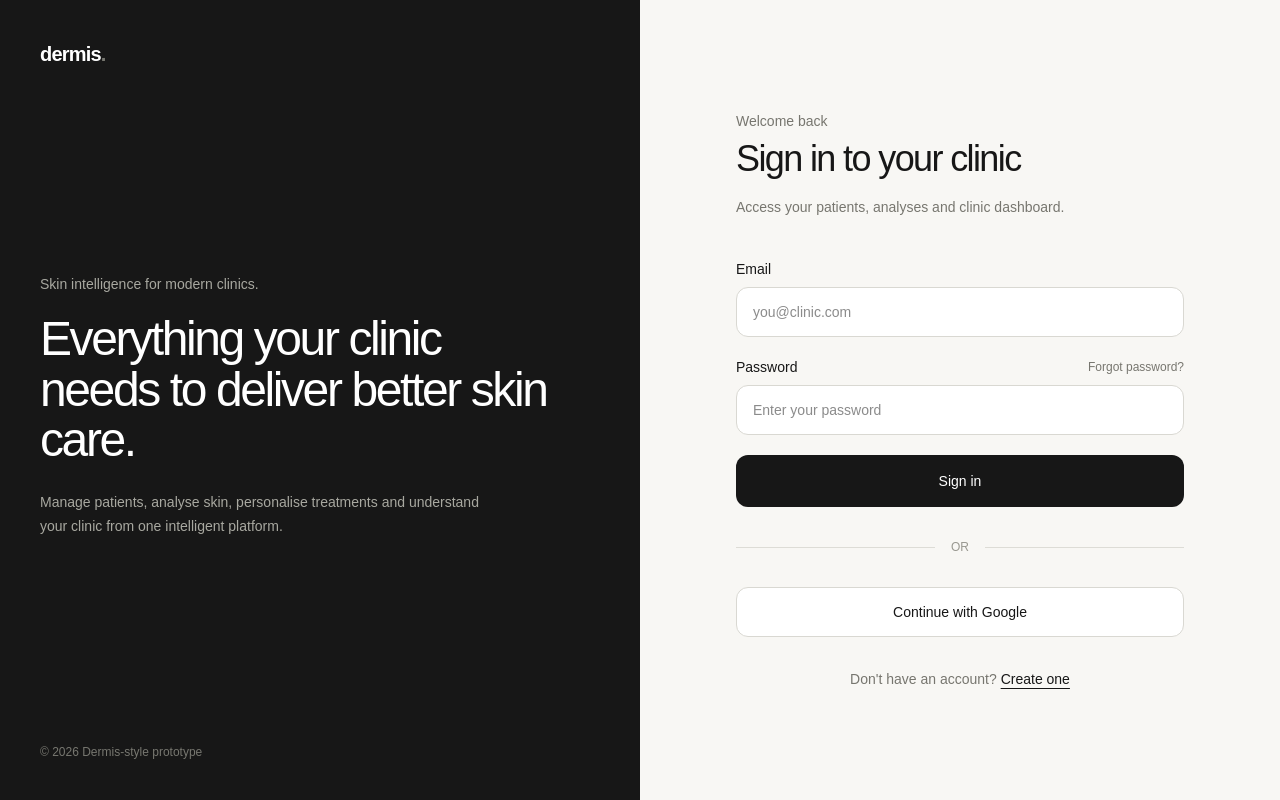
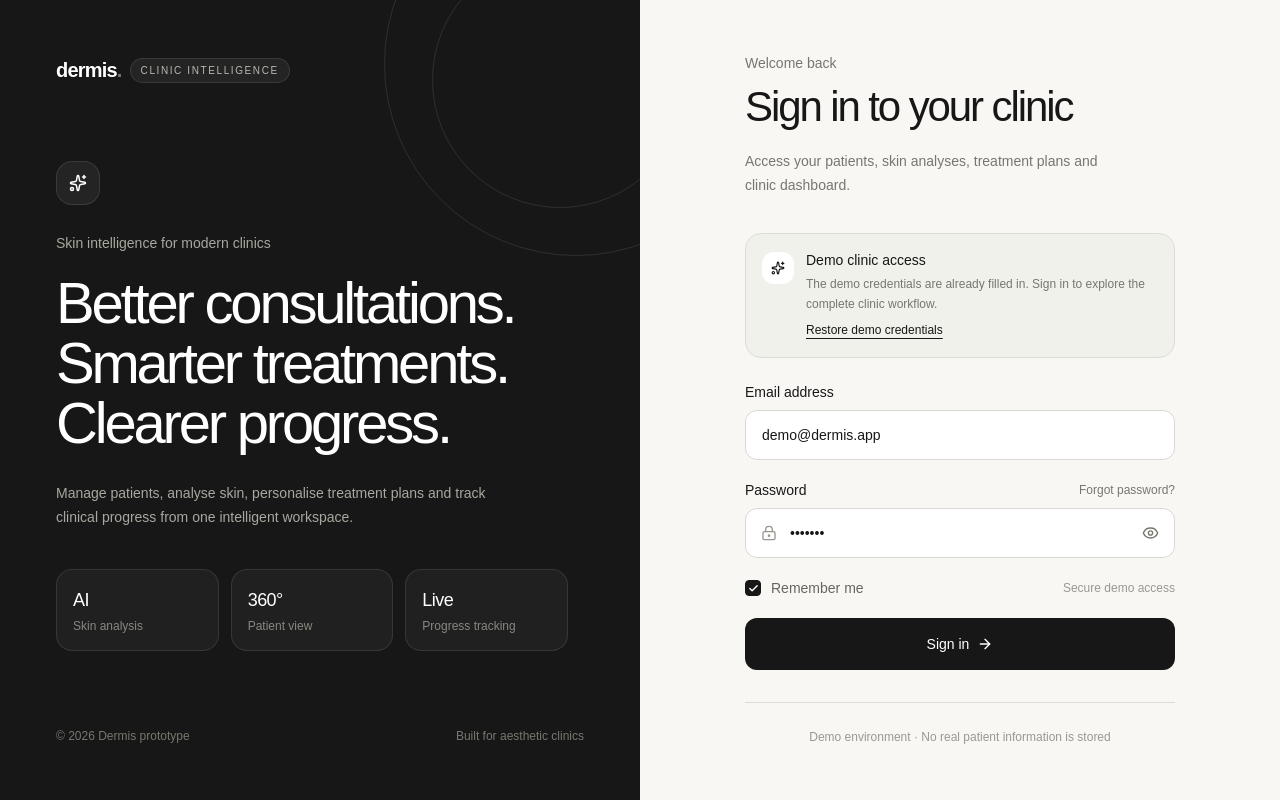
Before and after one commit to amansin-1922/dermis-prototype, a Next.js app: page /login in a window 1280 px wide. Built offline with nearby package versions, Linux system fonts and the light colour scheme.

Commit message:
Improve demo login experience

```diff
--- a/app/login/page.tsx
+++ b/app/login/page.tsx
@@ -1,123 +1,308 @@
+"use client";
+
+import { FormEvent, useState } from "react";
+import { useRouter } from "next/navigation";
+import {
+  ArrowRight,
+  Check,
+  Eye,
+  EyeOff,
+  LockKeyhole,
+  Sparkles,
+} from "lucide-react";
+
 export default function LoginPage() {
+  const router = useRouter();
+
+  const [email, setEmail] = useState("demo@dermis.app");
+  const [password, setPassword] = useState("demo123");
+  const [showPassword, setShowPassword] = useState(false);
+  const [rememberMe, setRememberMe] = useState(true);
+  const [loading, setLoading] = useState(false);
+  const [error, setError] = useState("");
+
+  const handleSubmit = (event: FormEvent<HTMLFormElement>) => {
+    event.preventDefault();
+    setError("");
+
+    if (!email.trim() || !password.trim()) {
+      setError("Enter your email and password to continue.");
+      return;
+    }
+
+    setLoading(true);
+
+    window.setTimeout(() => {
+      localStorage.setItem("dermisDemoLoggedIn", "true");
+
+      if (rememberMe) {
+        localStorage.setItem("dermisRememberLogin", "true");
+      } else {
+        localStorage.removeItem("dermisRememberLogin");
+      }
+
+      router.push("/dashboard");
+    }, 450);
+  };
+
+  const useDemoAccount = () => {
+    setEmail("demo@dermis.app");
+    setPassword("demo123");
+    setError("");
+  };
+
   return (
     <main className="min-h-screen bg-[#F8F7F4] text-[#171717]">
       <div className="grid min-h-screen lg:grid-cols-2">
+        {/* Left panel */}
+        <section className="relative hidden overflow-hidden bg-[#171717] p-10 text-white lg:flex lg:flex-col lg:justify-between xl:p-14">
+          <div
+            aria-hidden="true"
+            className="absolute -right-32 -top-32 h-96 w-96 rounded-full border border-white/10"
+          />
+          <div
+            aria-hidden="true"
+            className="absolute -right-12 -top-12 h-64 w-64 rounded-full border border-white/10"
+          />
 
-        {/* Left side */}
-        <div className="hidden bg-[#171717] p-10 text-white lg:flex lg:flex-col lg:justify-between">
-          <div className="text-xl font-semibold tracking-[-0.04em]">
-            dermis<span className="text-[#777770]">.</span>
+          <div className="relative z-10 flex items-center gap-2">
+            <div className="text-xl font-semibold tracking-[-0.04em]">
+              dermis<span className="text-[#777770]">.</span>
+            </div>
+
+            <span className="rounded-full border border-white/10 bg-white/[0.06] px-2.5 py-1 text-[10px] font-medium uppercase tracking-[0.16em] text-[#B8B8B0]">
+              Clinic intelligence
+            </span>
           </div>
 
-          <div className="max-w-lg">
-            <p className="text-sm text-[#A8A8A0]">
-              Skin intelligence for modern clinics.
+          <div className="relative z-10 max-w-xl">
+            <div className="mb-7 flex h-11 w-11 items-center justify-center rounded-2xl border border-white/10 bg-white/[0.06]">
+              <Sparkles size={18} />
+            </div>
+
+            <p className="text-sm font-medium text-[#A8A8A0]">
+              Skin intelligence for modern clinics
             </p>
 
-            <h1 className="mt-5 text-5xl font-medium leading-[1.05] tracking-[-0.05em]">
-              Everything your clinic needs to deliver better skin care.
+            <h1 className="mt-5 max-w-lg text-5xl font-medium leading-[1.04] tracking-[-0.055em] xl:text-[58px]">
+              Better consultations.
+              <br />
+              Smarter treatments.
+              <br />
+              Clearer progress.
             </h1>
 
-            <p className="mt-6 max-w-md text-sm leading-6 text-[#A8A8A0]">
-              Manage patients, analyse skin, personalise treatments and
-              understand your clinic from one intelligent platform.
+            <p className="mt-7 max-w-md text-sm leading-6 text-[#A8A8A0]">
+              Manage patients, analyse skin, personalise treatment plans and
+              track clinical progress from one intelligent workspace.
             </p>
+
+            <div className="mt-10 grid max-w-lg grid-cols-3 gap-3">
+              {[
+                ["AI", "Skin analysis"],
+                ["360°", "Patient view"],
+                ["Live", "Progress tracking"],
+              ].map(([value, label]) => (
+                <div
+                  key={label}
+                  className="rounded-2xl border border-white/10 bg-white/[0.04] p-4"
+                >
+                  <p className="text-lg font-medium tracking-[-0.03em]">
+                    {value}
+                  </p>
+                  <p className="mt-1 text-xs text-[#888881]">{label}</p>
+                </div>
+              ))}
+            </div>
           </div>
 
-          <p className="text-xs text-[#777770]">
-            © 2026 Dermis-style prototype
-          </p>
-        </div>
+          <div className="relative z-10 flex items-center justify-between text-xs text-[#777770]">
+            <span>© 2026 Dermis prototype</span>
+            <span>Built for aesthetic clinics</span>
+          </div>
+        </section>
 
-        {/* Right side */}
-        <div className="flex items-center justify-center px-6 py-12">
-          <div className="w-full max-w-md">
-
-            <div className="mb-10 lg:hidden">
+        {/* Login panel */}
+        <section className="flex min-h-screen items-center justify-center px-6 py-10 sm:px-10 lg:px-12">
+          <div className="w-full max-w-[430px]">
+            <div className="mb-12 flex items-center justify-between lg:hidden">
               <div className="text-xl font-semibold tracking-[-0.04em]">
                 dermis<span className="text-[#8A8A84]">.</span>
               </div>
+
+              <span className="rounded-full border border-[#DDDCD6] bg-white px-3 py-1.5 text-[10px] font-medium uppercase tracking-[0.12em] text-[#77766F]">
+                Clinic intelligence
+              </span>
             </div>
 
-            <div>
-              <p className="text-sm text-[#77766F]">
+            <div className="mb-9">
+              <p className="text-sm font-medium text-[#77766F]">
                 Welcome back
               </p>
 
-              <h2 className="mt-2 text-4xl font-medium tracking-[-0.045em]">
+              <h2 className="mt-2 text-[38px] font-medium leading-tight tracking-[-0.05em] sm:text-[42px]">
                 Sign in to your clinic
               </h2>
 
-              <p className="mt-4 text-sm leading-6 text-[#77766F]">
-                Access your patients, analyses and clinic dashboard.
+              <p className="mt-4 max-w-sm text-sm leading-6 text-[#77766F]">
+                Access your patients, skin analyses, treatment plans and clinic
+                dashboard.
               </p>
             </div>
 
-            <form className="mt-10 space-y-5">
+            <div className="mb-6 rounded-2xl border border-[#DCDCD5] bg-[#F1F1EC] p-4">
+              <div className="flex items-start gap-3">
+                <div className="mt-0.5 flex h-8 w-8 shrink-0 items-center justify-center rounded-xl bg-white">
+                  <Sparkles size={14} />
+                </div>
 
+                <div className="min-w-0">
+                  <p className="text-sm font-medium">Demo clinic access</p>
+                  <p className="mt-1 text-xs leading-5 text-[#77766F]">
+                    The demo credentials are already filled in. Sign in to
+                    explore the complete clinic workflow.
+                  </p>
+
+                  <button
+                    type="button"
+                    onClick={useDemoAccount}
+                    className="mt-2 text-xs font-medium underline underline-offset-4"
+                  >
+                    Restore demo credentials
+                  </button>
+                </div>
+              </div>
+            </div>
+
+            <form onSubmit={handleSubmit} className="space-y-5">
               <div>
-                <label className="mb-2 block text-sm font-medium">
-                  Email
+                <label
+                  htmlFor="email"
+                  className="mb-2 block text-sm font-medium"
+                >
+                  Email address
                 </label>
 
                 <input
+                  id="email"
                   type="email"
+                  autoComplete="email"
+                  value={email}
+                  onChange={(event) => setEmail(event.target.value)}
                   placeholder="you@clinic.com"
-                  className="w-full rounded-xl border border-[#D9D8D2] bg-white px-4 py-3.5 text-sm outline-none transition focus:border-[#77766F]"
+                  className="w-full rounded-xl border border-[#D9D8D2] bg-white px-4 py-3.5 text-sm outline-none transition placeholder:text-[#AAA9A2] focus:border-[#77766F] focus:ring-2 focus:ring-black/[0.04]"
                 />
               </div>
 
               <div>
                 <div className="mb-2 flex items-center justify-between">
-                  <label className="text-sm font-medium">
+                  <label
+                    htmlFor="password"
+                    className="text-sm font-medium"
+                  >
                     Password
                   </label>
 
                   <button
                     type="button"
-                    className="text-xs text-[#77766F] hover:text-black"
+                    onClick={() =>
+                      setError(
+                        "Password recovery is disabled in this demo prototype."
+                      )
+                    }
+                    className="text-xs text-[#77766F] transition hover:text-black"
                   >
                     Forgot password?
                   </button>
                 </div>
 
-                <input
-                  type="password"
-                  placeholder="Enter your password"
-                  className="w-full rounded-xl border border-[#D9D8D2] bg-white px-4 py-3.5 text-sm outline-none transition focus:border-[#77766F]"
-                />
+                <div className="relative">
+                  <LockKeyhole
+                    size={16}
+                    className="pointer-events-none absolute left-4 top-1/2 -translate-y-1/2 text-[#999890]"
+                  />
+
+                  <input
+                    id="password"
+                    type={showPassword ? "text" : "password"}
+                    autoComplete="current-password"
+                    value={password}
+                    onChange={(event) => setPassword(event.target.value)}
+                    placeholder="Enter your password"
+                    className="w-full rounded-xl border border-[#D9D8D2] bg-white py-3.5 pl-11 pr-12 text-sm outline-none transition placeholder:text-[#AAA9A2] focus:border-[#77766F] focus:ring-2 focus:ring-black/[0.04]"
+                  />
+
+                  <button
+                    type="button"
+                    onClick={() => setShowPassword((current) => !current)}
+                    aria-label={
+                      showPassword ? "Hide password" : "Show password"
+                    }
+                    className="absolute right-4 top-1/2 -translate-y-1/2 text-[#77766F] transition hover:text-black"
+                  >
+                    {showPassword ? (
+                      <EyeOff size={17} />
+                    ) : (
+                      <Eye size={17} />
+                    )}
+                  </button>
+                </div>
               </div>
+
+              <div className="flex items-center justify-between">
+                <label className="flex cursor-pointer items-center gap-2.5 text-sm text-[#66665F]">
+                  <button
+                    type="button"
+                    onClick={() => setRememberMe((current) => !current)}
+                    className={`flex h-4 w-4 items-center justify-center rounded border transition ${
+                      rememberMe
+                        ? "border-[#171717] bg-[#171717] text-white"
+                        : "border-[#C8C7C0] bg-white"
+                    }`}
+                    aria-pressed={rememberMe}
+                  >
+                    {rememberMe && <Check size={11} strokeWidth={3} />}
+                  </button>
+                  Remember me
+                </label>
+
+                <span className="text-xs text-[#999890]">
+                  Secure demo access
+                </span>
+              </div>
+
+              {error && (
+                <div className="rounded-xl border border-[#E4D8D3] bg-[#F8F1EE] px-4 py-3 text-xs leading-5 text-[#7A5144]">
+                  {error}
+                </div>
+              )}
 
               <button
                 type="submit"
-                className="w-full rounded-xl bg-[#171717] py-4 text-sm font-medium text-white transition hover:bg-[#333]"
+                disabled={loading}
+                className="group flex w-full items-center justify-center gap-2 rounded-xl bg-[#171717] py-4 text-sm font-medium text-white transition hover:bg-[#30302E] disabled:cursor-wait disabled:opacity-70"
               >
-                Sign in
+                {loading ? (
+                  "Opening clinic..."
+                ) : (
+                  <>
+                    Sign in
+                    <ArrowRight
+                      size={16}
+                      className="transition-transform group-hover:translate-x-0.5"
+                    />
+                  </>
+                )}
               </button>
             </form>
 
-            <div className="my-8 flex items-center gap-4">
-              <div className="h-px flex-1 bg-[#DDDCD6]" />
-              <span className="text-xs text-[#999890]">OR</span>
-              <div className="h-px flex-1 bg-[#DDDCD6]" />
+            <div className="mt-8 border-t border-[#DDDCD6] pt-6">
+              <p className="text-center text-xs leading-5 text-[#999890]">
+                Demo environment · No real patient information is stored
+              </p>
             </div>
-
-            <button className="flex w-full items-center justify-center rounded-xl border border-[#D9D8D2] bg-white py-3.5 text-sm font-medium transition hover:bg-[#F1F0EC]">
-              Continue with Google
-            </button>
-
-            <p className="mt-8 text-center text-sm text-[#77766F]">
-              Don't have an account?{" "}
-              <a
-                href="#"
-                className="font-medium text-[#171717] underline underline-offset-4"
-              >
-                Create one
-              </a>
-            </p>
-
           </div>
-        </div>
+        </section>
       </div>
     </main>
   );
```
